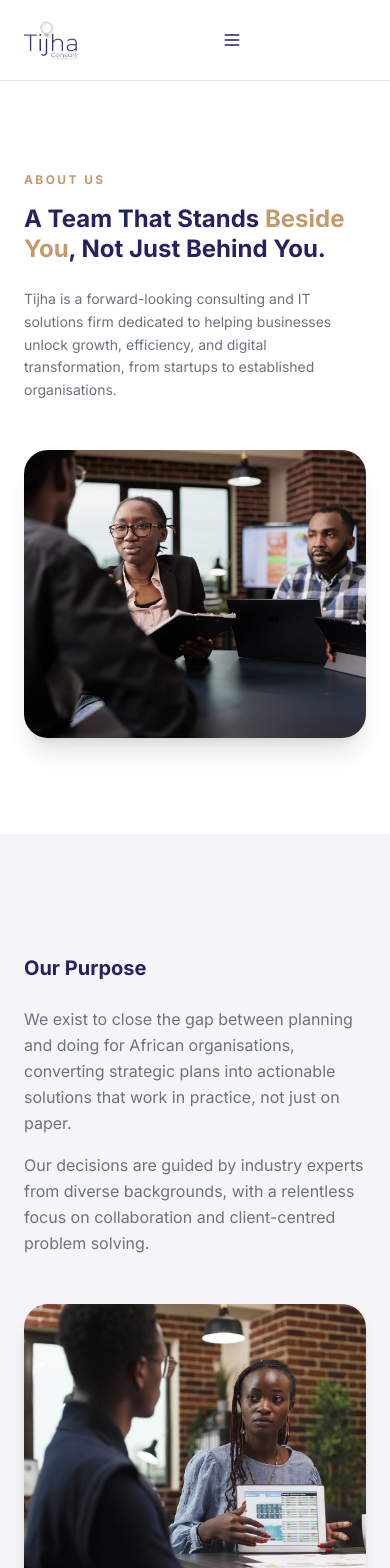
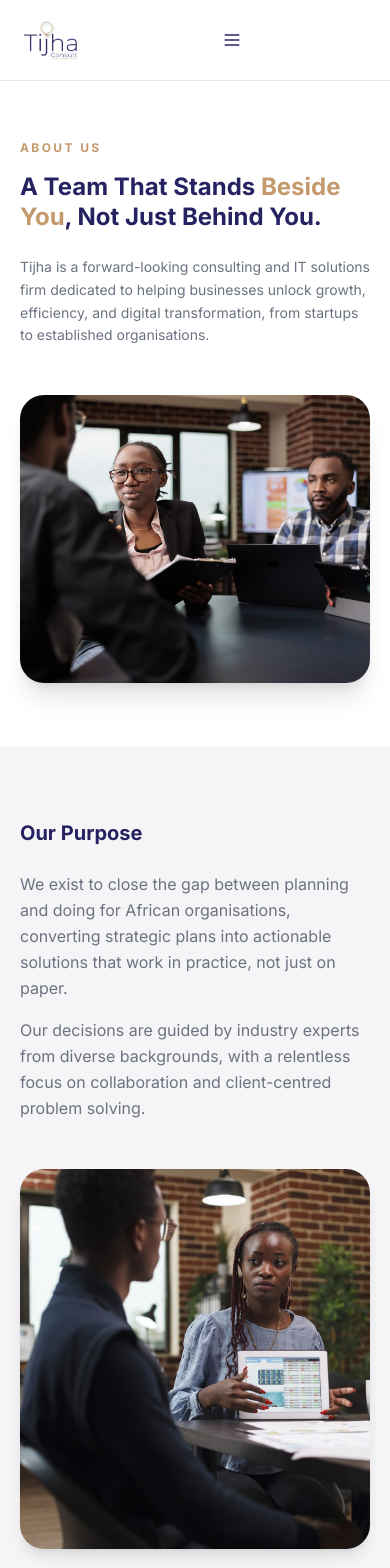
Before and after one commit to King-odysseus/TijhaWebsite, a React (Vite) app: page /about in a window 390 px wide. Shown: the top 1568 px of the page. Built offline with nearby package versions, Linux system fonts and the light colour scheme.

Commit message:
design: mobile responsiveness pass — responsive section padding, lighter hero/container padding, hide 3rd grid image on phones

```diff
--- a/src/index.css
+++ b/src/index.css
@@ -114,18 +114,23 @@ body {
 }
 
 .section-padding {
-  padding-top: 120px;
-  padding-bottom: 120px;
+  padding-top: 72px;
+  padding-bottom: 72px;
 }
 
 .container-main {
   max-width: 1200px;
   margin: 0 auto;
-  padding-left: 1.5rem;
-  padding-right: 1.5rem;
+  padding-left: 1.25rem;
+  padding-right: 1.25rem;
 }
 
 @media (min-width: 768px) {
+  .section-padding {
+    padding-top: 120px;
+    padding-bottom: 120px;
+  }
+
   .container-main {
     padding-left: 2rem;
     padding-right: 2rem;
--- a/src/pages/AboutPage.jsx
+++ b/src/pages/AboutPage.jsx
@@ -64,7 +64,7 @@ function AboutPage() {
   return (
     <div className="pt-[70px]">
       {/* Hero */}
-      <section className="pt-24 pb-24 md:pt-32 md:pb-32 bg-white">
+      <section className="pt-16 pb-16 md:pt-32 md:pb-32 bg-white">
         <div className="container-main">
           <div className="grid grid-cols-1 lg:grid-cols-2 gap-12 lg:gap-16 items-center">
             <div>
@@ -200,7 +200,7 @@ function AboutPage() {
             <div className="group overflow-hidden rounded-2xl shadow-md">
               <img src="/images/about-conversation.jpg" alt="Upbeat professional in a friendly conversation" className="w-full h-72 object-cover transition-transform duration-500 group-hover:scale-105" loading="lazy" />
             </div>
-            <div className="group overflow-hidden rounded-2xl shadow-md">
+            <div className="group overflow-hidden rounded-2xl shadow-md hidden sm:block">
               <img src="/images/about-community.jpg" alt="Close-up portrait of a community professional" className="w-full h-72 object-cover transition-transform duration-500 group-hover:scale-105" loading="lazy" />
             </div>
             <div className="flex flex-col justify-center rounded-2xl bg-white shadow-md p-8 md:p-10 min-h-[14rem]">
--- a/src/pages/ContactPage.jsx
+++ b/src/pages/ContactPage.jsx
@@ -35,7 +35,7 @@ function ContactPage() {
   return (
     <div className="pt-[70px]">
       {/* Hero */}
-      <section className="pt-24 pb-24 md:pt-32 md:pb-32 bg-white">
+      <section className="pt-16 pb-16 md:pt-32 md:pb-32 bg-white">
         <div className="container-main">
           <div className="grid grid-cols-1 lg:grid-cols-2 gap-12 lg:gap-16 items-center">
             <div>
--- a/src/pages/ServicesPage.jsx
+++ b/src/pages/ServicesPage.jsx
@@ -122,7 +122,7 @@ function ServicesPage() {
   return (
     <div className="pt-[70px]">
       {/* Hero */}
-      <section className="pt-24 pb-24 md:pt-32 md:pb-32 bg-white">
+      <section className="pt-16 pb-16 md:pt-32 md:pb-32 bg-white">
         <div className="container-main">
           <div className="grid grid-cols-1 lg:grid-cols-2 gap-12 lg:gap-16 items-center">
             <div>
@@ -329,7 +329,7 @@ function ServicesPage() {
             <div className="group overflow-hidden rounded-2xl shadow-md">
               <img src="/images/services-analysis.jpg" alt="Analyst crosschecking financial figures" className="w-full h-72 object-cover transition-transform duration-500 group-hover:scale-105" loading="lazy" />
             </div>
-            <div className="group overflow-hidden rounded-2xl shadow-md">
+            <div className="group overflow-hidden rounded-2xl shadow-md hidden sm:block">
               <img src="/images/services-advisor.jpg" alt="Confident business advisor in a modern office" className="w-full h-72 object-cover transition-transform duration-500 group-hover:scale-105" loading="lazy" />
             </div>
             <div className="flex flex-col justify-center rounded-2xl bg-white shadow-md p-8 md:p-10 min-h-[14rem]">
--- a/src/pages/SolutionsPage.jsx
+++ b/src/pages/SolutionsPage.jsx
@@ -68,7 +68,7 @@ function SolutionsPage() {
   return (
     <div className="pt-[70px]">
       {/* Hero */}
-      <section className="pt-24 pb-24 md:pt-32 md:pb-32 bg-white">
+      <section className="pt-16 pb-16 md:pt-32 md:pb-32 bg-white">
         <div className="container-main">
           <div className="grid grid-cols-1 lg:grid-cols-2 gap-12 lg:gap-16 items-center">
             <div>
@@ -164,7 +164,7 @@ function SolutionsPage() {
             <div className="group overflow-hidden rounded-2xl shadow-md">
               <img src="/images/solutions-infrastructure.jpg" alt="IT lead maintaining systems in a server room" className="w-full h-72 object-cover transition-transform duration-500 group-hover:scale-105" loading="lazy" />
             </div>
-            <div className="group overflow-hidden rounded-2xl shadow-md">
+            <div className="group overflow-hidden rounded-2xl shadow-md hidden sm:block">
               <img src="/images/solutions-mobile.jpg" alt="Professional using a smartphone on the move" className="w-full h-72 object-cover transition-transform duration-500 group-hover:scale-105" loading="lazy" />
             </div>
             <div className="flex flex-col justify-center rounded-2xl bg-white shadow-md p-8 md:p-10 min-h-[14rem]">
```
